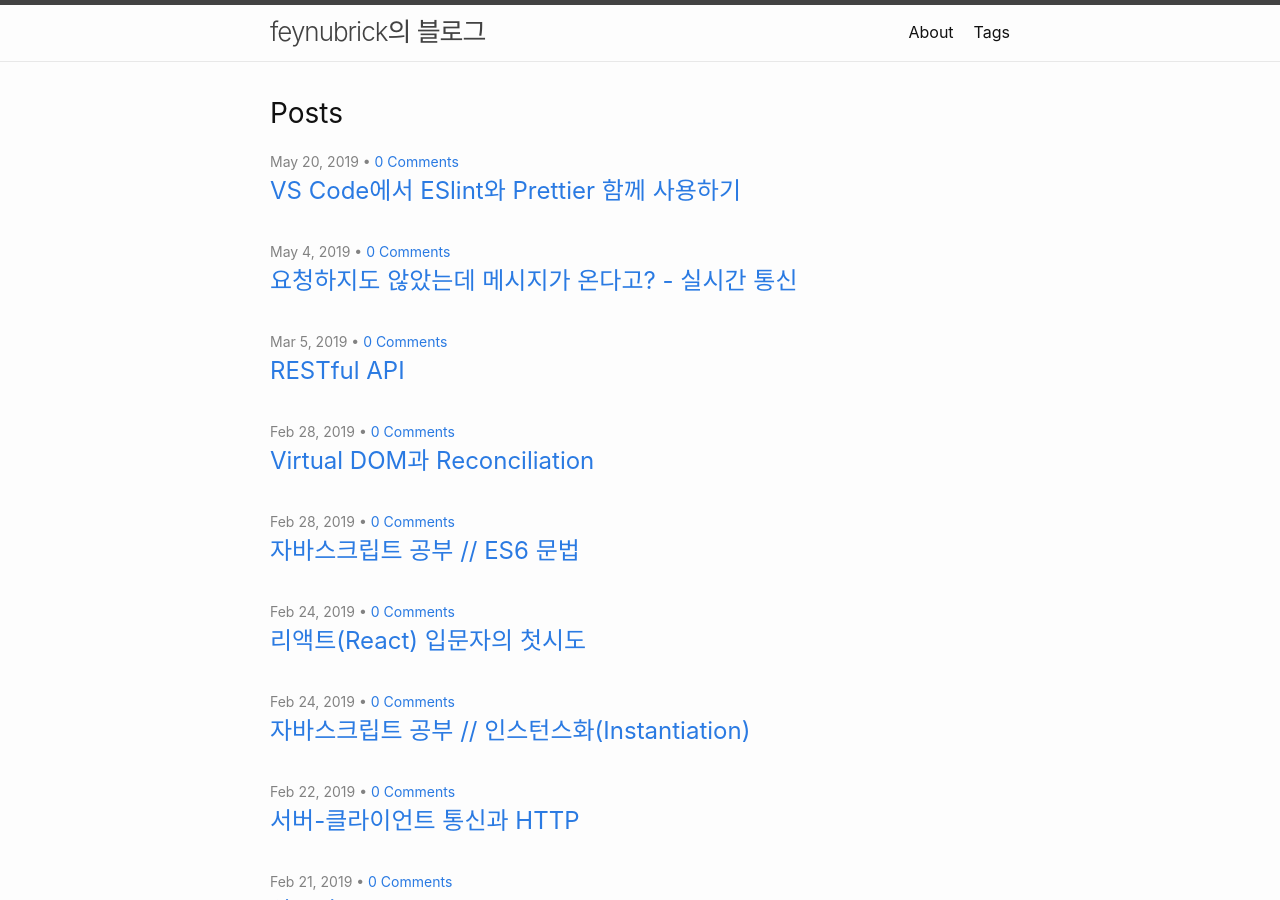
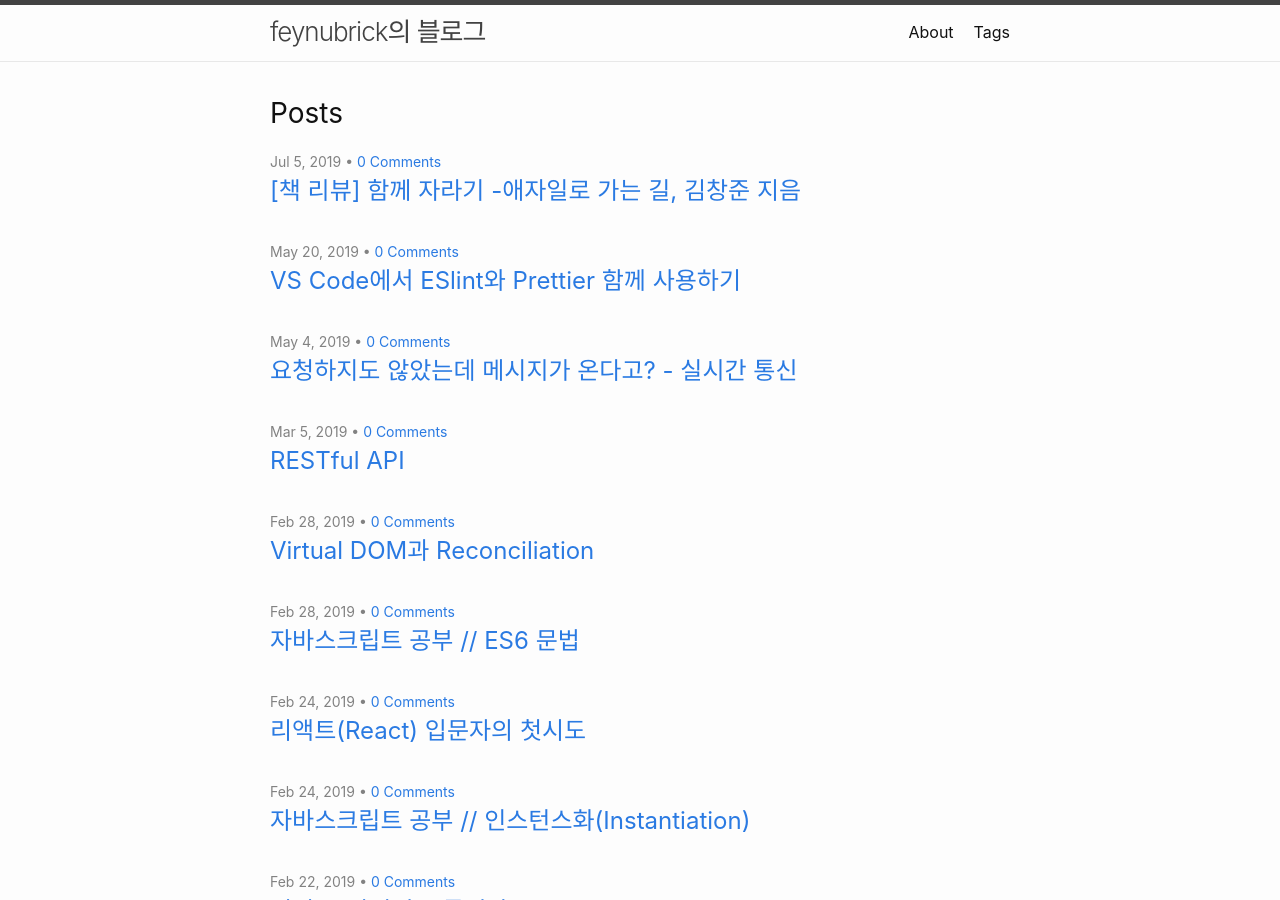
Before and after one commit to feynubrick/feynubrick.github.io, a Jekyll site: the page built from index.md, in a window 1280 px wide and 900 px high. Built offline with Jekyll 4.4.1, drawn with Linux system fonts in a browser that asks for light colours; nearby versions of some CDN libraries; part of the change alters nothing that is shown.

Commit message:
added a new post on a book review

```diff
--- a/_drafts/2019-06-11-book-review-agile.md
+++ b/_posts/2019-07-05-book-review-grow-together.md
@@ -3,7 +3,7 @@ layout: post
 title: "[책 리뷰] 함께 자라기 -애자일로 가는 길, 김창준 지음"
 comments: true
 author: feynubrick
-date: 2019-06-11
+date: 2019-07-05
 tags: [Study]
 ---
 
@@ -21,9 +21,9 @@ tags: [Study]
 # 책 내용 정리
 
 ### 들어가기 전에
-`
+
 > 여기서는 제가 책을 읽으면서, 중요하다고 생각하는 것을 제 나름의 키워드로 소주제를 만들어 정리한 것을 보실 수 있습니다.
-> 책을 읽는 사람에 따라 책의 내용을 이처럼 요약하는 것이 다를 수 있음을 알려드리고, 여러분이 <함께 자라기>를 보셨을 때는 다르게 요약할 수 있다는 점을, 자칫 이 내용이 책 내용의 모든 것인양 착각하지 않으셨으면 하는 바람에서 먼저 말씀드립니다.
+> 책을 읽는 사람에 따라 책의 내용을 요약하는 것이 다를 수 있음을 알려드리고, 여러분이 <함께 자라기>를 보셨을 때는 다르게 요약할 수 있다는 점을, 자칫 이 내용이 책 내용의 모든 것인양 착각하지 않으셨으면 하는 바람에서 먼저 말씀드립니다.
 > 개인적인 공부 목적에서 요약한 글이기 때문에, 저자의 의도와는 다른 요약 글이 될 수 있습니다.
 > 책에 대한 판단은 책을 읽고 하시기를 바랍니다.
 
@@ -32,7 +32,7 @@ tags: [Study]
 애자일 방법론으로 프로젝트 두 개를 초보적인 수준으로 진행해봤고, 좋은 인상을 받지는 못했기 때문입니다.
 하지만 이 책을 다 읽고 나서, 제가 경험했던 애자일은 진짜가 아니었다는 것을 깨달았습니다.
 저는 어떤 방법론에만 집중하고 그 프로세스를 맹목적으로 따랐는데, 정작 그 핵심 철학을 이해하지는 못했던 것이죠.
-애자일이라는 철학을 받아들이는 것이 제가 원하는 발전을 지속적으로 달성하는데 많은 도움이 될 것이라는 생각이 강하게 들었습니다.
+책을 읽고 난 뒤, 애자일이라는 철학을 받아들이는 것이 제가 원하는 발전을 지속적으로 달성하는데 많은 도움이 될 것이라는 생각이 강하게 들었습니다.
 
 여기까지 읽었다면, 애자일이 무엇이고, 그 '핵심 철학'은 무엇인지 궁금할 것이라 생각합니다.
 하지만 여러분의 기대와는 달리 <함께 자라기>는 애자일의 정의부터 시작해서 구체적인 실천방법, 전략, 도구를 순차적으로 이야기하는 방식으로 구성되어 있지는 않습니다.
@@ -56,14 +56,14 @@ tags: [Study]
 - 목표가 불분명하고 바뀌기도 한다
 
 위에 나와있는 '야생 학습'의 특징은 바로 개발자의 일의 특징과 같다고 생각합니다.
-서비스를 개발한다는 것은 정답을 찾는 일이 아니라고 생각합니다.
-정답이 없기 때문에 찾을 수도 없지만요.
+서비스를 개발한다는 것은 정답을 찾는 일은 아니기 때문입니다.
+물론, 정답이 없기 때문에 찾을 수도 없지만요.
 
 ### 의도적 수련과 애자일
 
 그럼 이런 일의 특성을 고려했을 때, 실력을 키우려면 어떻게 해야할까요?
 보통 우리가 듣던 이야기는 "연차가 쌓이면, 실력은 자연스럽게 는다"는 것입니다.
-이 책은 이 "미신"을 연구결과를 인용해 깨버립니다.
+이 책은 이 "미신"을 연구결과들을 인용해 깨버립니다.
 요약하면, 아예 초보와 경험이 있는 사람은 큰 차이가 나지만, 어느정도 연차가 쌓이면(5년) 연차는 의미가 없다는 것입니다.
 
 시간을 오래 써도 안되는 거면 다시 태어나야 된다는 말일까요?
@@ -76,6 +76,7 @@ tags: [Study]
 
 ### 회고
 
+회고는 "지난 일을 돌아보는 것"입니다.
 그런데 단순히 돌아보기만 한다고 도움이 될까요?
 <함께 자라기>에서 "A, B, C 작업"이 소개가 되는데요.
 
@@ -94,8 +95,8 @@ tags: [Study]
 >
 > 하지만, 미묘하고 또 잠재적으로 가장 영향력이 큰 것은 C 작업으로 이는 우리의 사고방식과 상호 작용 방식을 개선한다. 궁극적으로는 C 작업의 품질이 우리가 설계하는 시스템과 프로세스의 품질을 결정짓고, 나아가 우리가 제공하는 제품과 서비스의 품질을 결정짓는다.
 
-이 C 작업을 제대로 한다는 것은 복리적으로 한다는 것입니다.
-복리는 결과가 변화율이 비례해서, 결국 결과가 시간이 지날수록 지수적으로 증가하는 것을 의미하는데요.
+이 C 작업을 제대로 한다는 것은 "복리적"으로 한다는 것입니다.
+복리는 결과와 변화율이 비례해서, 결국 결과가 시간이 지날수록 지수적으로(exponentially) 증가하는 것을 의미하는데요.
 이전 단계의 결과물을 통해 점점 더 많이 성장하는 것을 말합니다.
 
 저자는 다음과 같은 힌트를 제공합니다.
@@ -110,20 +111,21 @@ tags: [Study]
 ### 잘하려고 하지말고 자라자
 
 여기까지 보면 꽤 어려워 보입니다.
-하지만 중요한 것은 잘하는 것이 아니라 자라는 것입니다.
-책에 소개된 과정을 실천하는 것이 중요하지, 잘 수행하는 것이 중요한 것이 아닙니다.
+하지만 중요한 것은 잘하는 것이 아니라 "자라는" 것입니다.
+책에 소개된 과정을 실천하는 것이 중요하지, 잘 수행하는 것이 중요한 것이 아니라는 것이죠.
 
 "실행 프레임"과 "학습 프레임"이라는 것이 소개가 되는데요.
 급작스럽게 나와 '여기에서 왜 이런 얘기를 하는거지?'라는 의문이 들었습니다.
-
 "실행 프레임"은 현재 나에게 주어진 일을 좋은 성과를 내는 것으로 인식하는 것이고,
 "학습 프레임"은 현재 나에게 주어진 일을 내가 안해봤던 것을 시도하는 것, 내가 얼마나 자랄 수 있는가로 인식하는 것을 말합니다.
 
-결국 동기와 관련된 것인데요. 같은 일을 어떤 프레임으로 생각하느냐에 따라 그 동기는 다를 것입니다.
+결국 일을 하는 동기와 관련된 것인데요.
+같은 일을 어떤 프레임으로 생각하느냐에 따라 그 동기는 다를 것입니다.
+강한 동기가 없다면, 개선하는 것도 불가능하겠죠!
 
 ### 코더가 아니라 개발자가 되자
 
-책 중간에 뜬금없이 저자는 인공지능이 대체하기 쉬운 직업군을 이야기합니다.
+책 중간에 저자는 인공지능이 대체하기 쉬운 직업군을 이야기합니다.
 대체되기 쉬운 것으로 프로그래머가, 어려운 것으로 소프트웨어 개발자가 분류된다고 합니다.
 여기서 프로그래머는 누가 시키는 것을 코드로 옮기는 사람을 뜻하고, 개발자는 뭘 만들지 고민하고 설계하는 것도 함께하는 사람을 말합니다.
 
@@ -139,19 +141,19 @@ tags: [Study]
 - 타당성
 - 적절한 시점과 주기의 피드백
 
-타당성은 직관이 적용되는 곳에 어느정도 인과관계가 존재해야한다는 것입니다.
-그러니까 예측 가능해야한다는 것이죠.
+타당성은 직관이 적용되는 곳에 어느 정도 인과관계가 존재해야한다는 것입니다.
+그러니까 예측가능해야 한다는 것이죠.
 그런데 불행하게도 소프트웨어 개발 직군은 이 두가지가 모두 낮은 영역에 속한다고 합니다.
 
 그럼 이 직관을 기르기 위해서는 타당성과 피드백을 높이려는 노력을 해야한다는 것이 되겠죠.
-타당성을 높이기 위해서, 변수를 제한하고 실험을 하면서 규칙성, 인과관계를 파악하는 훈련이 필요합니다.
-또 동료의 피드백을 적극적으로 요청해야합니다.
+변수를 제한하고 실험을 하면서 규칙성, 인과관계를 파악하는 훈련이 필요합니다.
+또, 동료의 피드백을 적극적으로 요청해야합니다.
 이 두가지를 병행해야 직관이 형성될 수 있다는 것입니다.
 
 ### 의도적 수련의 방법: 난이도 조절과 메타인지
 
 의도적 수련이 이루어지려면 작업의 난이도와 나의 실력이 비슷해야합니다.
-책에서 인용한 미하이 칙센트미하이(Mihaly Csikszentmihalyi)의 몰입이론에서도 이것을 이야기 한다고 합니다.
+책에서는 미하이 칙센트미하이(Mihaly Csikszentmihalyi)의 몰입이론을 소개하는데요.
 몰입이 일어나야 의도적 수련이 효과를 발휘한다는 것이죠.
 
 따라서 내가 하는 작업의 난이도를 살피고 내가 이 작업을 어떻게 느끼는지를 지속적으로 확인하는 "메타인지" 능력이 필요합니다.
@@ -177,16 +179,31 @@ tags: [Study]
 
 ### 협력이 도움이 되는 이유: 추상화
 
-우리 모두는 다른 사람과 함께 일해본 경험이 있습니다.
-대부분 유쾌한 경험을 겪지는 못했을 겁니다.
-그런데, 소프트웨어 개발에서는 유독 협업을 강조합니다.
-협력이 도움이 되기 때문일텐데, 우리의 경험과는 좀 다릅니다.
+소프트웨어 개발을 시작한지는 얼마 되지 않았지만,
+혼자 공부하고, 혼자 코드를 짤 때 훨씬 빠르게 무언가를 만들어낸 경험이 상대적으로 많습니다.
+설명하면서 시간을 많이 뺏기기 때문이죠.
+아마 저를 포함한 대부분의 초보 개발자들은 일이 잘 나누어져 있고, 자신에게 맡겨진 부분의 코드를 집중도 있게 짤 수 있는 환경이 좋은 환경이라고 생각할 것입니다.
 
-실제로 뛰어난 개발자는 커뮤니케이션과 협력을 하는 데 더 많은 시간을 사용한다고 합니다.
-대체 협력이 왜 도움이 되는 걸까요?
+그런데 정작 들려오는 얘기는 "협업"입니다.
+"소통을 잘하는 개발자가 좋은 개발자다" 라는 이야기를 많이 듣습니다.
+또, 실제로 뛰어난 개발자는 커뮤니케이션과 협력을 하는 데 더 많은 시간을 사용한다고 합니다.
+협력이 도움이 되기 때문에 이렇게 강조를 하는 것일텐데, 우리의 경험과는 좀 다릅니다.
+
+대체 협력이 어떻게 도움이 되는 걸까요?
 
 <함께 자라기>에서는 "추상화"를 이야기합니다.
 서로 다른 경험을 갖고 있는 사람 사이에 의사소통을 위해서는 필연적으로 이 추상화가 일어날 수 밖에 없다는 것이죠.
+
+톱니바퀴 문제라는 것이 있는데요. 문제는 다음과 같은 방식입니다.
+
+> 다섯 개의 톱니바퀴가 가로로 길게 연결되어 있다. 가장 왼쪽에 있는 톱니바퀴를 반시계 방향으로 돌리면 가장 오른쪽의 톱니바퀴는 어느 쪽으로 돌까?
+
+이 문제를 톱니바퀴 갯수를 점점 늘려가면서, 혼자 푼 경우와 함께 푼 경우에 추상화된 규칙을 찾아낸 비율을 비교해봤더니 함께 푼 경우에서 월등히 높은 비율을 얻어냈다고 합니다. 상대방에게 톱니바퀴를 돌리는 것을 설명할 때 처음에는 서로 잘 이해하지 못했는데, 소통을 계속하면서 추상화된 개념을 사용하기 시작하고 결국에는 추상화 규칙을 찾아내게 된 것입니다.
+
+추상화는 소프트웨어 공학에서 매우 중요한 주제인데요.
+저자도 여러 "거인"들의 명언을 인용하면서 강조합니다.
+하지만 저는 여기서 "추상화가 개발에서 왜 이렇게 중요한가?"라는 의문을 갖게 됐습니다.
+좋다, 좋다 이야기는 많이 들었지만, 구체적으로 어떤 것인지 알지는 못했기 때문입니다. 공부가 더 필요한 것 같습니다.
 
 ### 어떻게 공유해야할까: 복수공유
 
@@ -199,11 +216,12 @@ tags: [Study]
 - 최고 공유
 - 복수 공유
 
-최소, 최고 공유에서는 공유 이후 구성원의 신뢰감이 떨어졌고, 복수 공유에서는 신뢰감이 올라갔다는 것입니다.
+최소, 최고 공유에서는 공유 이후 구성원의 신뢰감이 떨어졌고, 복수 공유에서는 신뢰감이 올라간다고 하는데요.
 이런 결과가 나온 이유는 불안감 때문입니다.
 공유할 때 각자 하나씩만 하기 때문에, 결과에 대한 비판은 결국 나에 대한 비판으로 받아들이게 된다는 것입니다.
 
 복수 공유에서는 불안감이 상대적으로 낮은데요.
+공유되는 결과물이 여러 개라, 각각에 비판을 해도, "결과물 = 나"의 관계가 되지 않기 때문에
 부정적 피드백도 더 잘 수용하게 되는 것이죠.
 결국 대화도 증가하게 됩니다.
 이것이 결국 협력의 최종 결과물에도 영향을 미쳐서 결과물도 복수 공유에서 더 좋았다고 합니다.
@@ -220,8 +238,8 @@ tags: [Study]
 감정을 담당하는 뇌 부위에 손상을 입은 환자들이 논리적으로는 문제가 없음에도 불구하고 선택이라는 결정을 내리지 못한다는 연구입니다.
 그러니까 감정을 배제하면 결정을 내릴 수 없다는 이야기죠.
 
-객관적인 증거에 집착하지 말고, 내가 설득해야하는 사람을 먼저 봐라.
-누군가를 설득할 때 항상 이 점을 고려해야할 것 같습니다.
+"객관적인 증거에 집착하지 말고, 내가 설득해야하는 사람을 먼저 봐라."
+누군가를 설득할 때 항상 이 말을 고려해야할 것 같습니다.
 
 ### 행동을 유도하는 대화
 
@@ -233,11 +251,11 @@ tags: [Study]
 
 물론 이런 내용은 어떤 연구결과에 기반한 것은 아니고, 저자의 경험, 주관적인 생각입니다만,
 설득력이 꽤 있습니다.
-이렇게 대화하는 사람이 있는 조직이 더 잘 굴러갈 것처럼 보이기 때문입니다.
+이렇게 대화하는 사람이 있는 조직에서 일하는 것이 당연히 더 낫겠죠?
 
 ### 모두가 모든 것에 관여하는 조직
 
-어떤 조직에서 일을 계획할 때, 모든 것을 세부적으로 계획하고 서로의 역할을 꽤 명확히 나눈 뒤, 서로의 결과를 주고 받게 하는 방법은 문제가 잘 정의된(well-defined) 경우에는 통할지 모르지만,
+어떤 조직에서 일을 계획할 때, 모든 것을 세부적으로 계획하고 서로의 역할을 꽤 명확히 나눈 뒤 서로의 결과를 주고 받게 하는 방법은, 문제가 잘 정의된(well-defined) 경우에는 통할지 모르지만,
 잘 정의되지 않는(ill-defined) 문제의 경우에는 효과적이지 않습니다.
 
 추상화가 잘된 일에서 추상화가 잘 되지 않는 일로 내려가면서, 그러니까 계획에서 행동으로 일을 진행하는 방식을 톱다운(top-down), 추상화되지 않은 일에서 추상화된 일로 올라가는 방식을 바텀업(bottom-up)이라고 합니다.
@@ -261,33 +279,65 @@ tags: [Study]
 
 ### 탁월한 팀
 
-저자는 뛰어난 팀의 특징을 찾는 구글의 아리스토텔레스 프로젝트 결과를 인용합니다.
+뛰어난 사람이 많이 있는 팀이 좋은 성과를 내는 탁월한 팀일까요?
+보통은 그렇다고 생각하기 쉬운데요.
+저자는 한 연구결과를 인용하면서, 그렇지 않다고 이야기합니다.
 
--
+- 전문가들 모아서 팀을 만든다고 잘하는 것도 아니고
+- 오히려 성과가 떨이질 수 있고
+- 정보 공유하고 협력을 잘하기 위한 명시적인 도움이 필요하며
+- 소셜 스킬 등이 뛰어난 제너럴리스트가 있으면 도움이 된다
 
-* 함께
-  - 협력에서 도구는 생각보다 중요하지 않다
-  - 협력이 도움이 되는 이유: 추상화 => 페어프로그래밍
-  - 어떻게 공유해야하는가: 복수공유
-  - 객관성의 주관성을 인지하고 설득하라
-  - 대화의 기술: 행동을 유도하는 대화
-  - 역할이 잘 나눠진 조직보다 모두가 모든 것에 관여하는 것이 낫다
-    - 한 사람이 다기능
-    - 협력이 쉽게 일어나도록
-    - 삼투압적 의사소통
-  - 탁월한 팀
-    - 심리적 안정감: 실수가 발생했을 때 페널티가 많지 않을 거라는 믿음
+그럼 어떤 팀이 탁월한 팀일까요?
+뛰어난 팀의 특징을 찾는 구글의 아리스토텔레스 프로젝트의 결과에서 그 힌트를 얻을 수 있습니다.
+
+- 팀에 누가 있는지보다 팀원들이 서로 어떻게 상호작용하고 자신의 일을 어떻게 바라보는지가 훨씬 중요했다.
+- 5가지 성공적인 팀의 특징을 찾았는데, 그중 압도적으로 높은 예측력을 보인 변수는 팀의 심리적 안전감이었다.
+- 팀 토론 등 특별히 고안된 활동을 통해 심리적 안전감을 개선할 수 있었다.
+
+여기서 심리적 안전감은 "내 생각이나 의견, 질문, 걱정, 혹은 실수가 드러났을 때 처벌받거나 놀림받지 않을 거라는 믿음"을 말한다고 합니다.
+그러니까 팀원들끼리 현 상황에대해 열린 대화를 할 수 있는 팀이 탁월한 팀인 것입니다. 이것이 어떤 회의에서만 이뤄지는 것이 아니라, 일상에서 "마이크로 인터렉션"의 형태로 일어나야 한다고 저자는 이야기합니다.
+
+### 빨리 배우는 팀
+
+저명하고 능력있는 사람이 리더로 있는 팀에 들어가면 더 빨리 배울 수 있을까요?
+그렇지 않다고 합니다.
+빨리 배우는 팀은 새로운 기술적 도입을 개인이 기술을 획득해야한다고 보지 않고, 조직적 도전으로 받아들인다고 합니다.
+함께 일하는 새로운 방법을 찾는다고 생각하는 것이죠.
+또 새로운 것을 시도하는 데에 열려있고, 실패에 관대하다고 합니다.
+팀원들이 심리적으로 보호되고 있는 환경.
+이런 팀이 빨리 배우는 팀이라고 하네요.
 
 ## 애자일
 
-- 애자일
-  - 소프트웨어 개발 전략 중 하나
-  - 계획주도 방법론: 계획을 잘 세우면 문제가 간단해진다
-  - 애자일: 불확실성이 있는 상황에서는 위의 방법이 불가능
-  - 잦은 피드백이 애자일의 핵심
-  - 고객에게 매일 가치를 전하라
-  - 애자일 도입 전략
+애자일이라는 용어가 드디어 전면에 등장합니다.
+이 책 전체를 관통하지만 제대로 설명되지 않았던 애자일을 저자는 마지막 챕터에서 설명합니다.
+아마 방법에 몰두하지 않고 개인과 팀으로서의 성장에 대해 더 강조를 하기위해 이런 선택을 한 것으로 보입니다.
+"함께 자라는"것이 바로 애자일이라는 것이죠!
+
+애자일의 핵심을 저자는 다음과 같이 전달합니다.
+
+> 고객에게 매일 가치를 전하라
+
+저자는 이를 씨앗삼아 마음에 품는다면 애자일이라는 나무를 키울 수 있을 것이라 믿고 있습니다.
+
+이 장에 나온 애자일을 다음과 같이 짧게 요약해봤습니다.
+더 설명하지 않고 요약하는 이유는 제가 생각하는 이 책의 핵심은 애자일이라는 방법이 아니라, 그 중심에 있는 "함께 자라는" 방법이기 때문입니다.
+이에 대해서는 위에서 충분히 전달했다고 생각합니다.
+
+- 소프트웨어 개발 전략 중 하나
+- 계획주도 방법론: 계획을 잘 세우면 문제가 간단해진다
+- 애자일: 불확실성이 있는 상황에서는 위의 방법이 불가능
+- 잦은 피드백이 애자일의 핵심
+- 고객에게 매일 가치를 전하라
+- 애자일 도입 전략
 
 # 무엇을 배웠지?
 
-# 총평
+이 책에서 개발자로서 나 자신의 발전을 위해 어떤 것을 해야할지 생각해 볼 수 있었습니다. 다소 추상적인 이야기가 주를 이루긴 했지만 유용한 조언도 있고 꽤 구체적인 사례도 나왔습니다. 하지만 여전히 뜬구름 잡는 소리 같다는 생각이 듭니다.
+아마 여기 나온 내용을 "자라기"위해 실행하면 그 이해가 높아지겠죠?
+
+또, 어떤 팀에 들어가면 좋을지 생각해보기 좋았습니다.
+이제 취업을 해야하고, 늘 팀으로 일할텐데 기업의 단골 질문인 "저희 회사에 질문할 것 있으세요?"를 만나면 어떤 질문을 해야 "이 기업이 나와 맞는, 나와 함께 성장할 수 있는 회사인지 알아볼 수 있을까?"라는 생각도 하게 됐습니다.
+
+개발자로 성장하는데, 혼자만 잘하면 되는 것이 아니라는 이 책의 중심 내용에서 개발자라는 직업 그리고 협업에대해 더욱 깊은 고민을 할 수 있었습니다.
```
